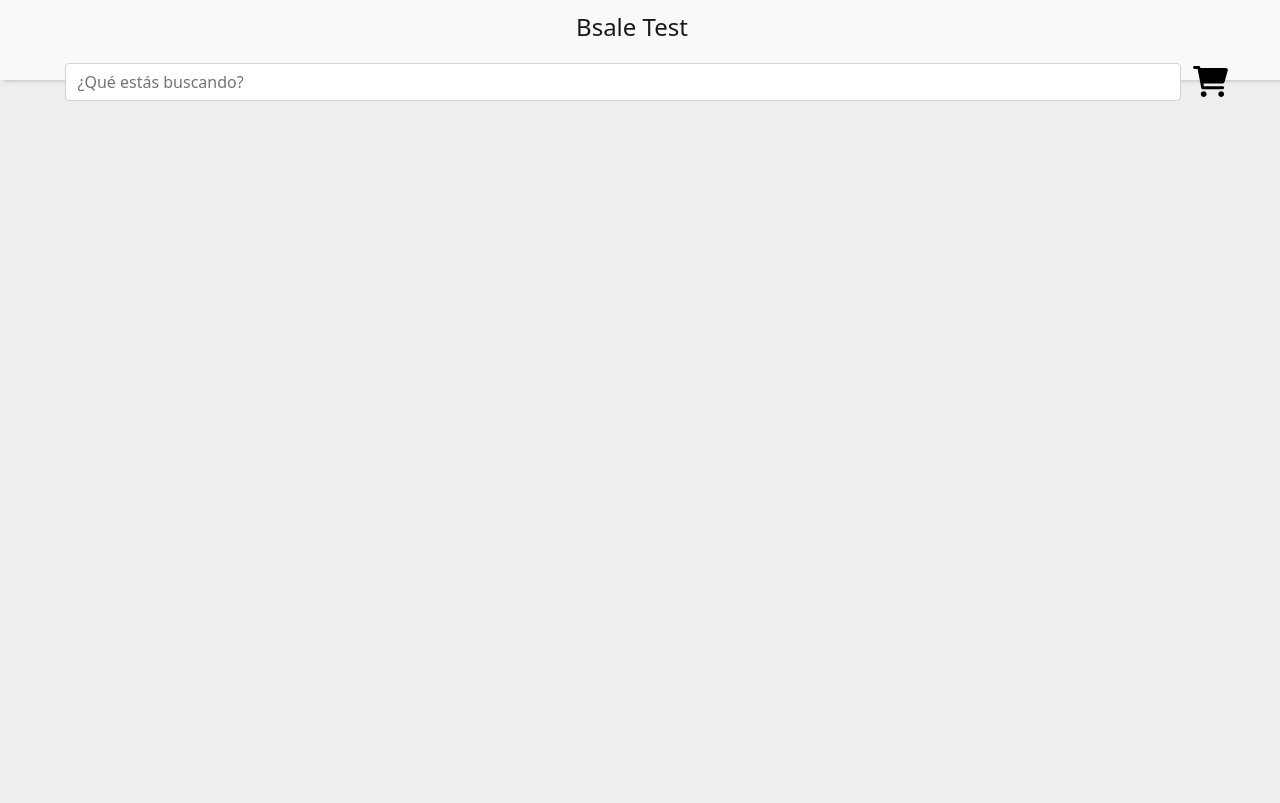
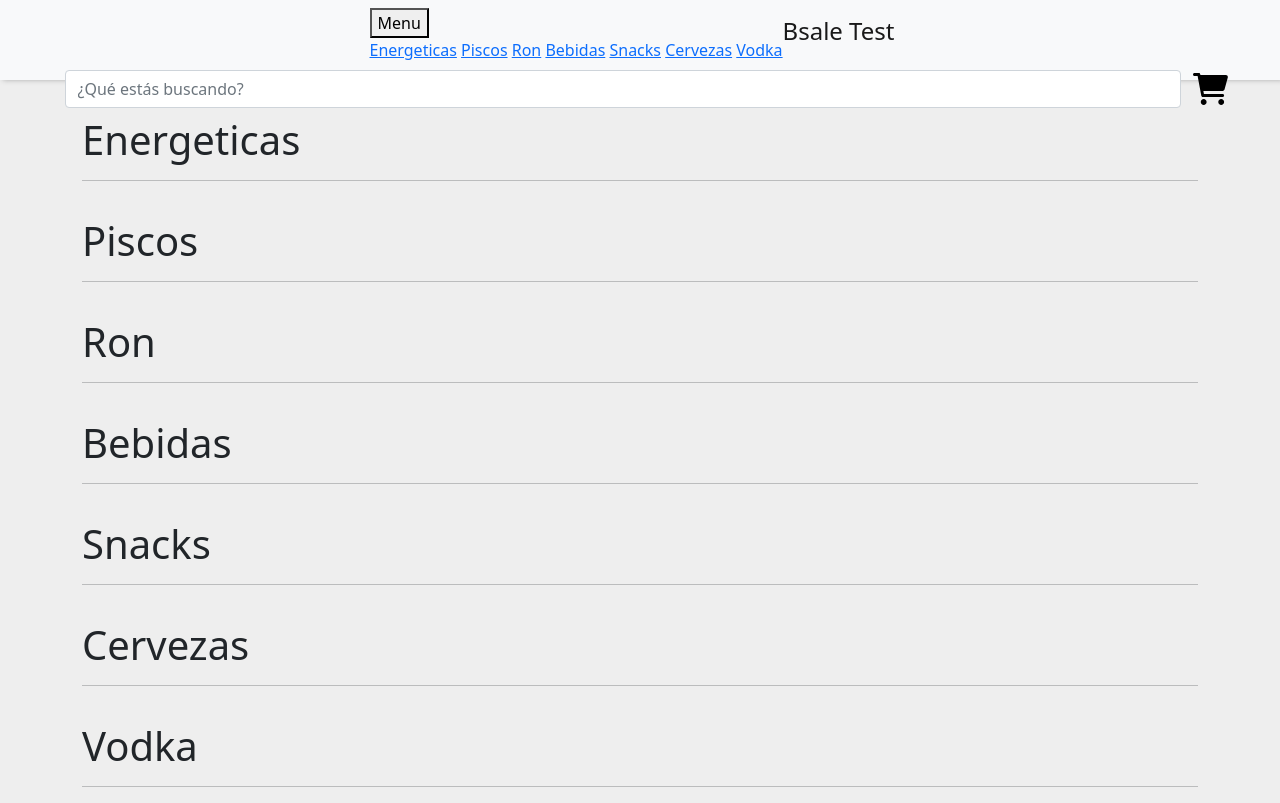
Before and after one commit to TsukimotoT/Bsale-test, a plain HTML site: page App/index.html in a window 1280 px wide. Drawn offline with nearby package versions, Linux system fonts and the light colour scheme; no server answers.

Commit message:
Update index.html

```diff
--- a/App/index.html
+++ b/App/index.html
@@ -12,11 +12,23 @@
     <title>Bsale test</title>
 </head>
 
-<body>
-    <header class="navbar">
+<body id="body">
+    <header class="navbar sticky-top">
         <nav class="navbar navbar-light bg-light">
             <div class="container-fluid" id="top-bar">
-                <a class="navbar-brand">
+                <div class="dropdown">
+                    <button class="dropdown-btn">Menu</button>
+                    <div class="dropdown-content">
+                        <a href="#title">Energeticas</a>
+                        <a href="#title2">Piscos</a>
+                        <a href="#title3">Ron</a>
+                        <a href="#title4">Bebidas</a>
+                        <a href="#title5">Snacks</a>
+                        <a href="#title6">Cervezas</a>
+                        <a href="#title7">Vodka</a>
+                    </div>
+                </div>
+                <a class="navbar-brand" href="#body">
                     <h4>Bsale Test</h4>
                 </a>
                 <div class="container mt-2" id="searchBar-container">
@@ -28,27 +40,54 @@
             </div>
         </nav>
     </header>
+    <div class="container mt">
+        <div id="title">
 
-
-    <div class="container mt">
+            <h1>Energeticas</h1>
+            <hr>
+        </div>
         <div class="row" id="items"></div>
     </div>
     <div class="container mt">
+        <div id="title2">
+            <h1>Piscos</h1>
+            <hr>
+        </div>
         <div class="row" id="items2"></div>
     </div>
     <div class="container mt">
+        <div id="title3">
+            <h1>Ron</h1>
+            <hr>
+        </div>
         <div class="row" id="items3"></div>
     </div>
     <div class="container mt">
+        <div id="title4">
+            <h1>Bebidas</h1>
+            <hr>
+        </div>
         <div class="row" id="items4"></div>
     </div>
     <div class="container mt">
+        <div id="title5">
+            <h1>Snacks</h1>
+            <hr>
+        </div>
         <div class="row" id="items5"></div>
     </div>
     <div class="container mt">
+        <div id="title6">
+            <h1>Cervezas</h1>
+            <hr>
+        </div>
         <div class="row" id="items6"></div>
     </div>
     <div class="container mt">
+        <div id="title7">
+            <h1>Vodka</h1>
+            <hr>
+        </div>
         <div class="row" id="items7"></div>
     </div>
 </body>
```
